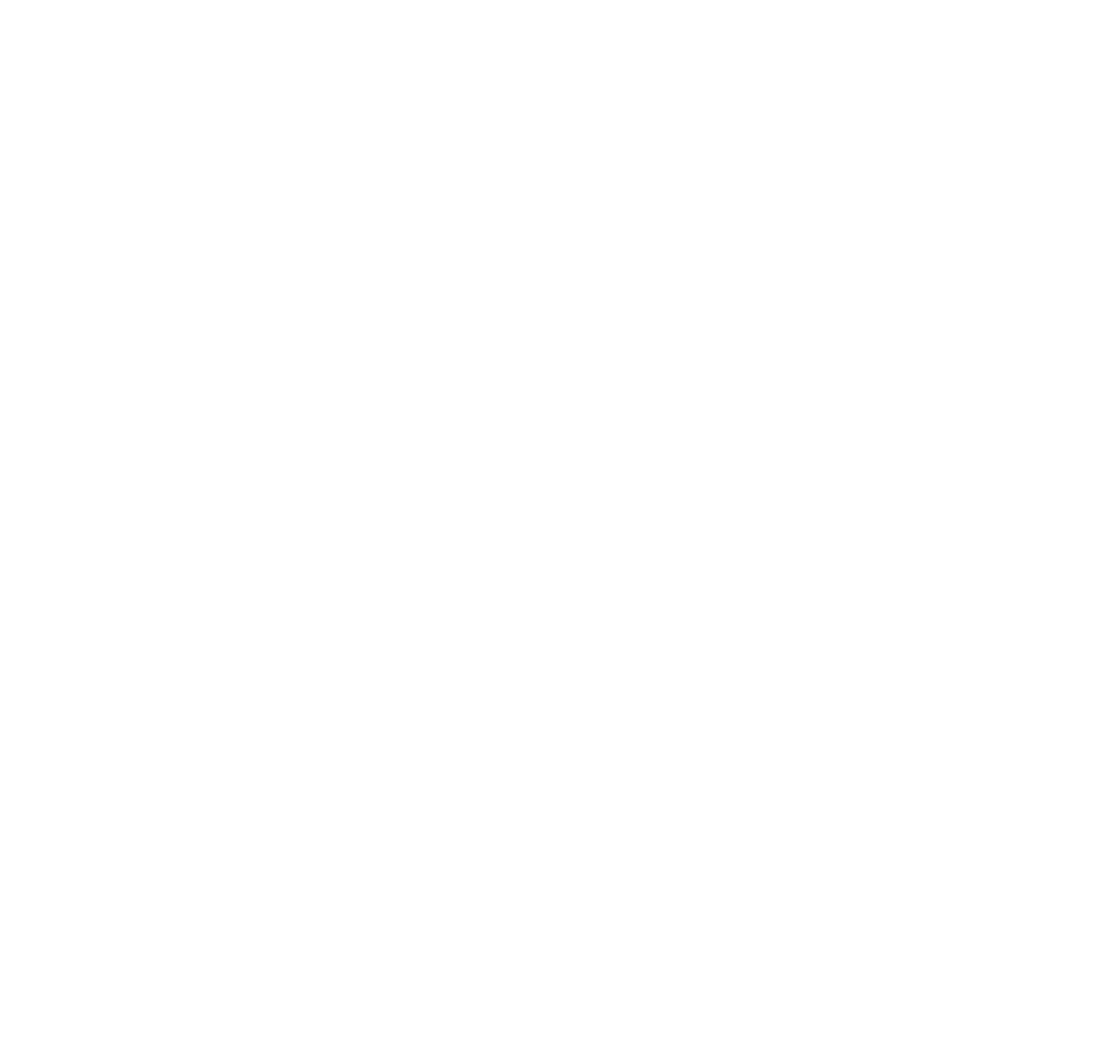
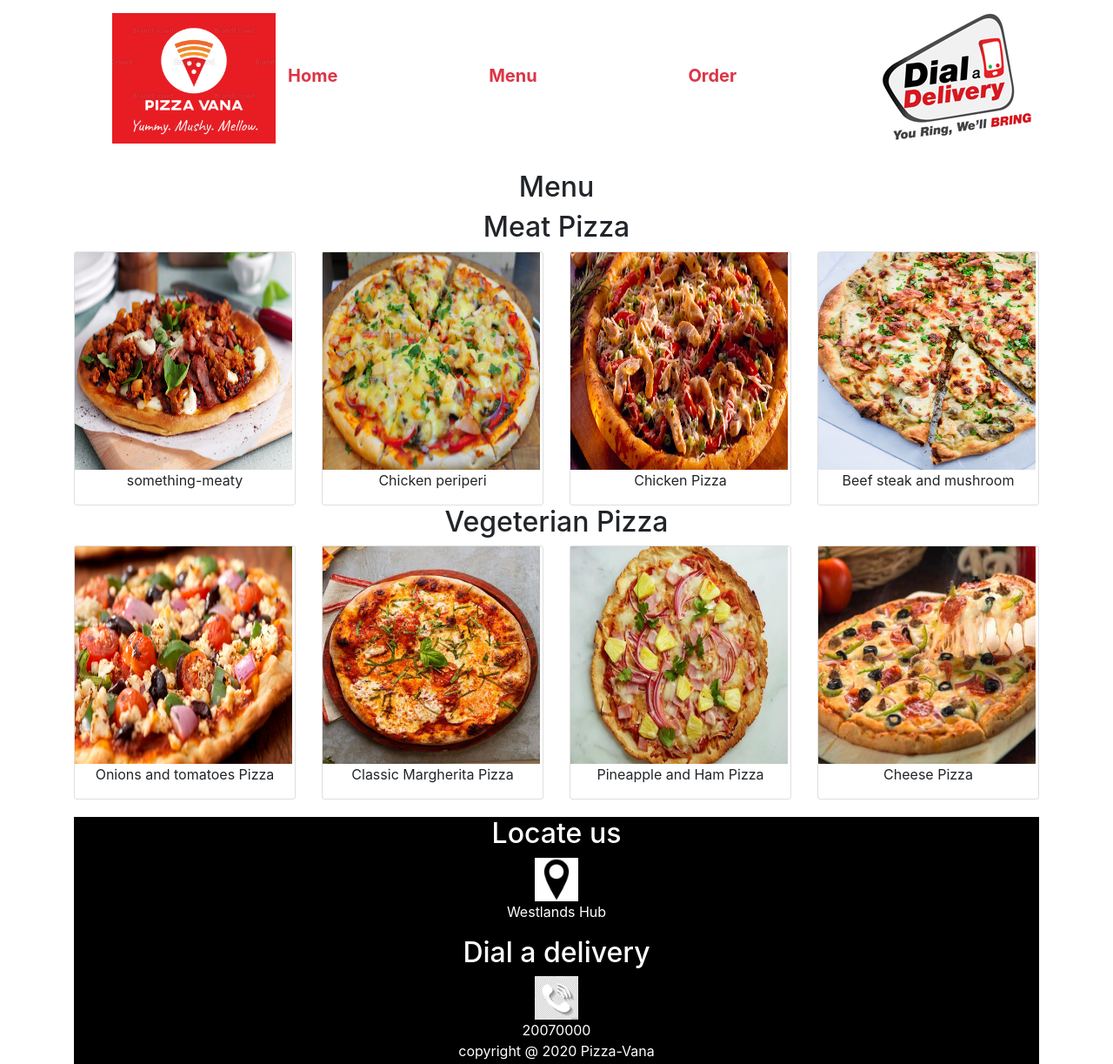
Before and after one commit to EveNyarango/Pizza-Vana, a plain HTML site: page menu.html in a window 1280 px wide. Shown: the top 1223 px of the page at 87% size. Before the commit the page ends 800 px from the top, so only its background shows below. Drawn offline with nearby package versions, Linux system fonts and the light colour scheme.

Commit message:
add content in menu.html and order

```diff
--- a/menu.html
+++ b/menu.html
@@ -0,0 +1,106 @@
+<!DOCTYPE html>
+<html lang="en">
+
+<head>
+    <meta charset="UTF-8">
+    <meta name="viewport" content="width=device-width, initial-scale=1.0">
+    <title>menu</title>
+    <link rel="stylesheet" href="css/bootstrap.css">
+    <link rel="stylesheet" href="css/styles.css">
+</head>
+
+<body>
+    <div class="container">
+    <nav>
+        <ul>
+            <img src="images/pizza-vana logo 2.png" alt="" id="logo">
+            <strong>
+                <li><a href="index.html">Home</a></li>
+            </strong>
+            <strong>
+                <li><a href="menu.html">Menu</a></li>
+            </strong>
+            <strong>
+                <li><a href="order.html">Order</a></li>
+            </strong>
+            <a href=""><img src="images/dial.png" alt=""></a>
+            <!-- <strong><li><a href="#blast">Blast Offer</a></li></strong> -->
+        </ul>
+    </nav>
+    <h2>Menu</h2>
+    <h2>Meat Pizza</h2>
+
+    <div class="row">
+        <div class="col-md-3">
+            <div class="card">
+            <img src="images/something-meaty.jpg" alt="">
+            <p>something-meaty</p>
+        </div>
+        </div>
+        <div class="col-md-3">
+            <div class="card">
+            <img src="images/chicken periperi.jpg" alt="">
+            <p>Chicken periperi</p>
+        </div>
+        </div>
+        <div class="col-md-3">
+            <div class="card">
+            <img src="images/chicken pizza.jpg" alt="">
+            <p>Chicken Pizza</p>
+        </div>
+        </div>
+        <div class="col-md-3">
+            <div class="card">
+            <img src="images/beef steak & mushroom.jpg" alt="">
+            <p>Beef steak and mushroom</p>
+        </div>
+        </div>
+    </div>
+
+    <h2>Vegeterian Pizza</h2>
+
+    <div class="row">
+        <div class="col-md-3">
+            <div class="card">
+            <img src="images/onions & tomato.jpg" alt="">
+            <p>Onions and tomatoes Pizza</p>
+        </div>
+        </div>
+        <div class="col-md-3">
+            <div class="card">
+            <img src="images/margherita.jpg" alt="">
+            <p> Classic Margherita Pizza </p>
+        </div>
+        </div>
+        <div class="col-md-3">
+            <div class="card">
+            <img src="images/pineapple ham pizza.jpeg" alt="">
+            <p>Pineapple and Ham Pizza</p>
+        </div>
+        </div>
+        <div class="col-md-3">
+            <div class="card">
+            <img src="images/cheese.jpg" alt="">
+            <p>Cheese Pizza</p>
+        </div>
+        </div>
+    </div>
+    <footer>
+        <h2>Locate us</h2>
+        <img src="images/location1.jpg" alt="" id="location">
+        <p>Westlands Hub</p>
+        <h2>Dial a delivery</h2>
+        <a href=""><img src="images/phone3.jpg" alt="" id="phone"><br>20070000</a>
+
+        <p>copyright @ 2020 Pizza-Vana</p>
+
+
+    </footer>
+</div>
+    <script src="https://code.jquery.com/jquery-3.4.1.slim.min.js"
+        integrity="sha384-J6qa4849blE2+poT4WnyKhv5vZF5SrPo0iEjwBvKU7imGFAV0wwj1yYfoRSJoZ+n" crossorigin="anonymous">
+    </script>
+    <script src="js/scripts.js"></script>
+</body>
+
+</html>
```
Also changed, not shown: index.html (+3 -3 lines), order.html (+84 -0 lines).
